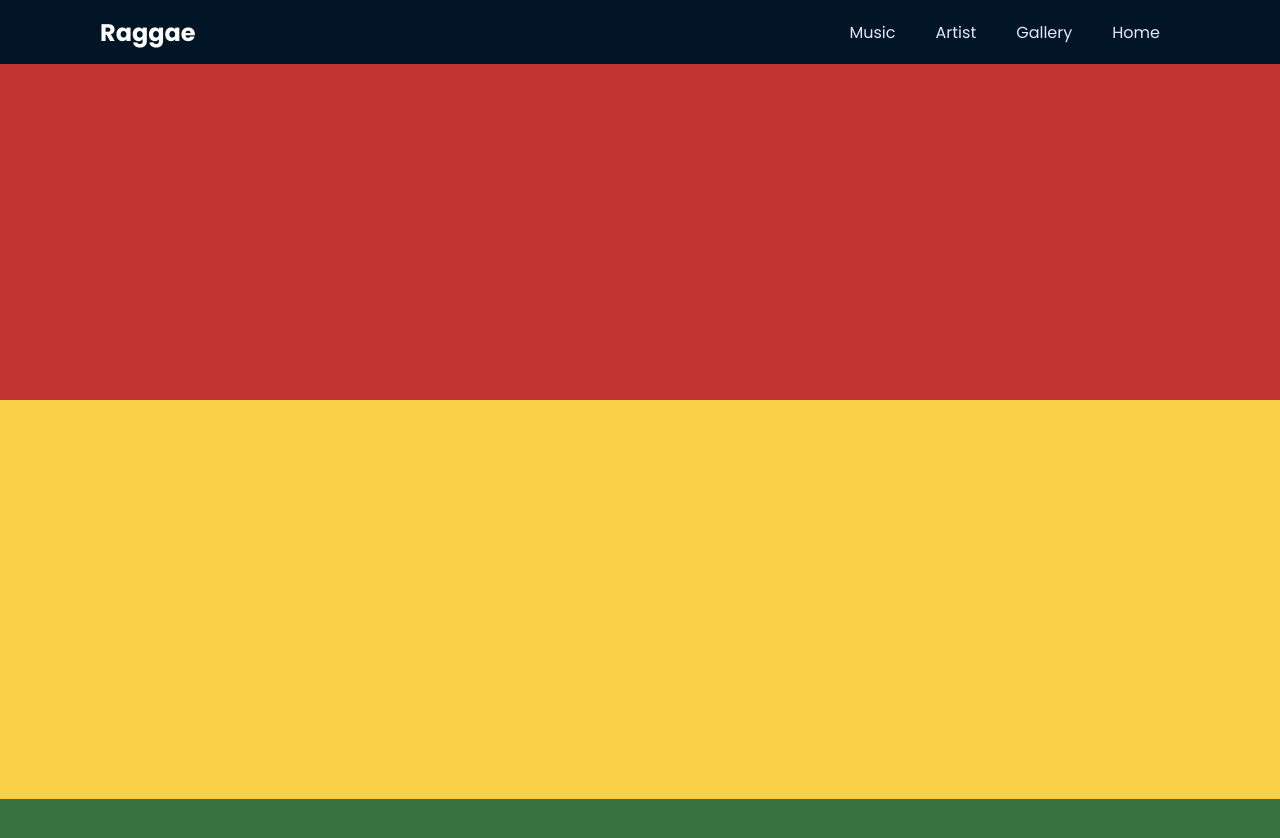
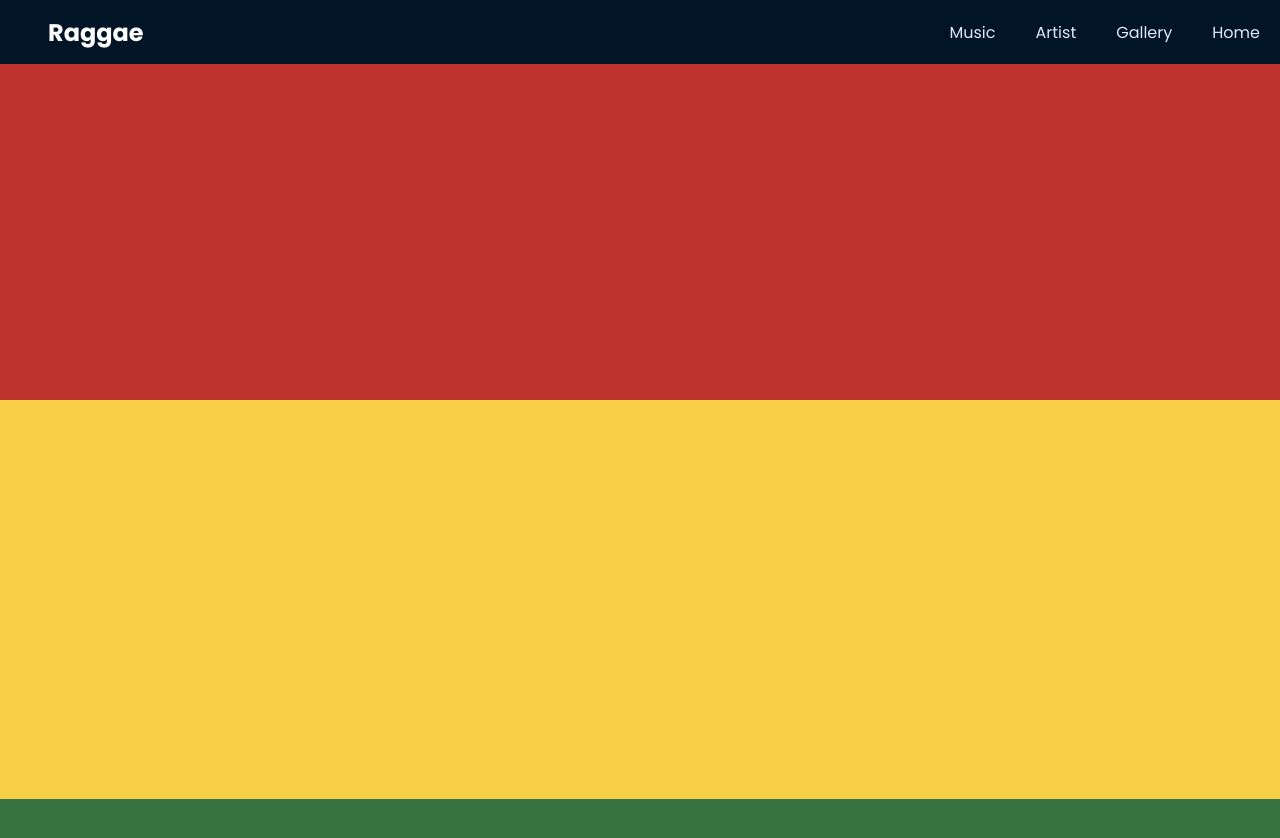
Before and after one commit to Lidiman/Reggae, a plain HTML site: page index.html in a window 1280 px wide. Shown: the top 838 px of the page. Drawn offline with Linux system fonts and the light colour scheme; files whose address does not match are found by name.

Commit message:
modified:   style.css Nice one

```diff
--- a/style.css
+++ b/style.css
@@ -24,7 +24,11 @@ nav {
 
 
 .logo, .navbar {
-    margin: 0px 100px;
+    margin: 0px 3rem;
+}
+
+.navbar{
+    margin: 0px 0px;
 }
 
 .logo a {
```
